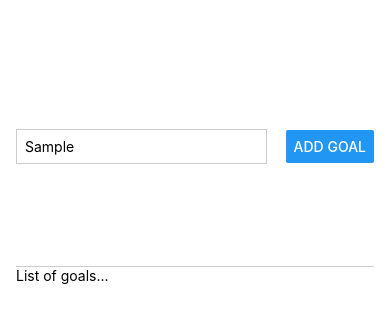
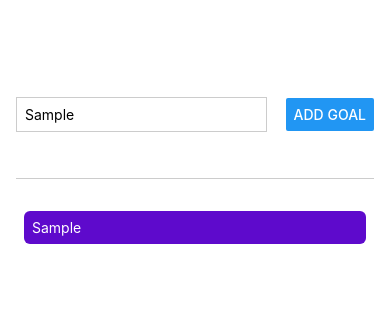
Before and after one commit to CoreySumma/react-native-goals, a React Native app: screen / in a window 390 px wide. Both pictures are taken after typing "Sample" into the empty fields and a click on the button "ADD GOAL". Shown: the top 322 px of the page. Built offline with nearby package versions, Linux system fonts and the light colour scheme.

Commit message:
create goal functionality

```diff
--- a/App.js
+++ b/App.js
@@ -1,3 +1,4 @@
+import { useState } from "react";
 import {
   StyleSheet,
   Text,
@@ -5,17 +6,50 @@ import {
   Button,
   TextInput,
   SafeAreaView,
+  ScrollView,
+  FlatList,
 } from "react-native";
 
 export default function App() {
+  const [enteredGoalText, setEnteredGoalText] = useState("");
+  const [goalsList, setGoalsList] = useState([]);
+
+  function goalInputHandler(enteredText) {
+    setEnteredGoalText(enteredText);
+  }
+
+  function addGoalHandler() {
+    setGoalsList((currentGoals) => [
+      ...goalsList,
+      { text: enteredGoalText, id: Math.random.toString() },
+    ]);
+  }
+
   return (
     <View style={styles.appContainer}>
       <View style={styles.inputContainer}>
-        <TextInput style={styles.textInput} placeholder="Enter Your Goal Here" />
-        <Button title="Add Goal" />
+        <TextInput
+          style={styles.textInput}
+          placeholder="Enter Your Goal Here"
+          onChangeText={goalInputHandler}
+        />
+        <Button title="Add Goal" onPress={addGoalHandler} />
       </View>
       <View style={styles.goalsContainer}>
-        <Text>List of goals...</Text>
+        <FlatList
+          data={goalsList}
+          renderItem={(itemData) => {
+            return (
+              <View style={styles.goalItem}>
+                <Text style={styles.goalText}>{itemData.item.text}</Text>
+              </View>
+            );
+          }}
+          keyExtractor={(item, idx) => {
+            return item.id;
+          }}
+          alwaysBounceVertical={false}
+        />
       </View>
     </View>
   );
@@ -32,18 +66,27 @@ const styles = StyleSheet.create({
     flexDirection: "row",
     justifyContent: "space-between",
     alignItems: "center",
-    paddingBottom: 24,
+    marginBottom: 24,
     borderBottomWidth: 1,
-    borderBottomColor: '#cccccc'
+    borderBottomColor: "#cccccc",
   },
   textInput: {
     borderWidth: 1,
     borderColor: "#cccccc",
-    width: '70%',
+    width: "70%",
     marginRight: 8,
     padding: 8,
   },
   goalsContainer: {
-    flex: 3,
-  }
+    flex: 5,
+  },
+  goalItem: {
+    margin: 8,
+    borderRadius: 6,
+    backgroundColor: "#5e0acc",
+    padding: 8,
+  },
+  goalText: {
+    color: "white",
+  },
 });
```
